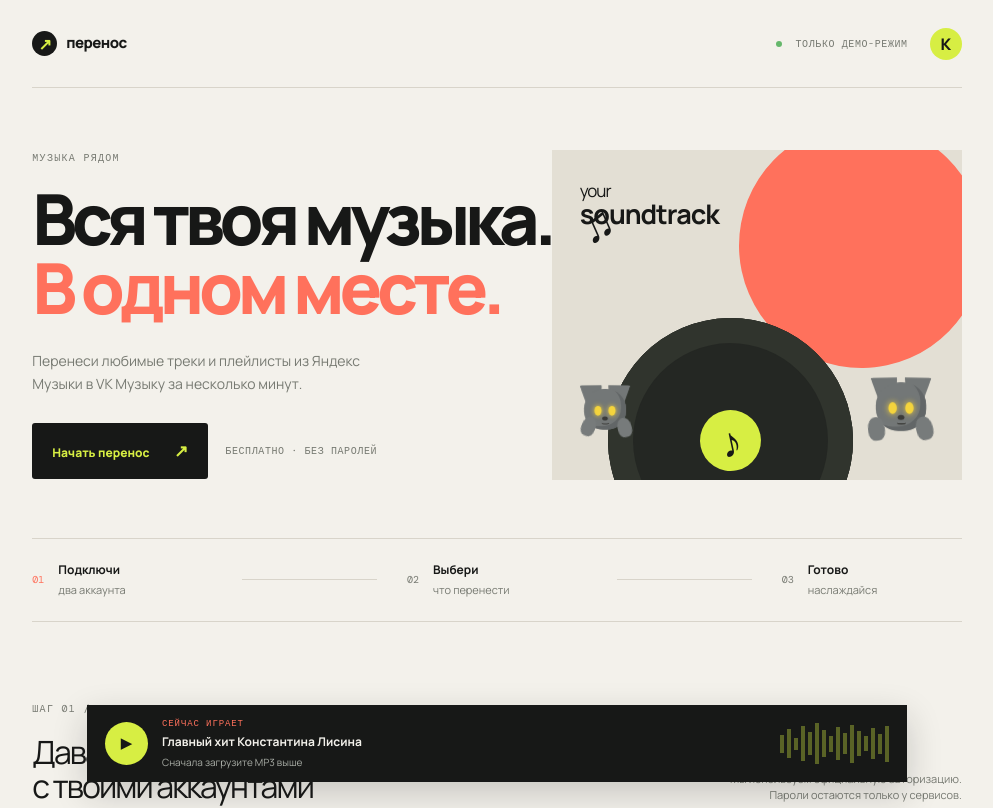
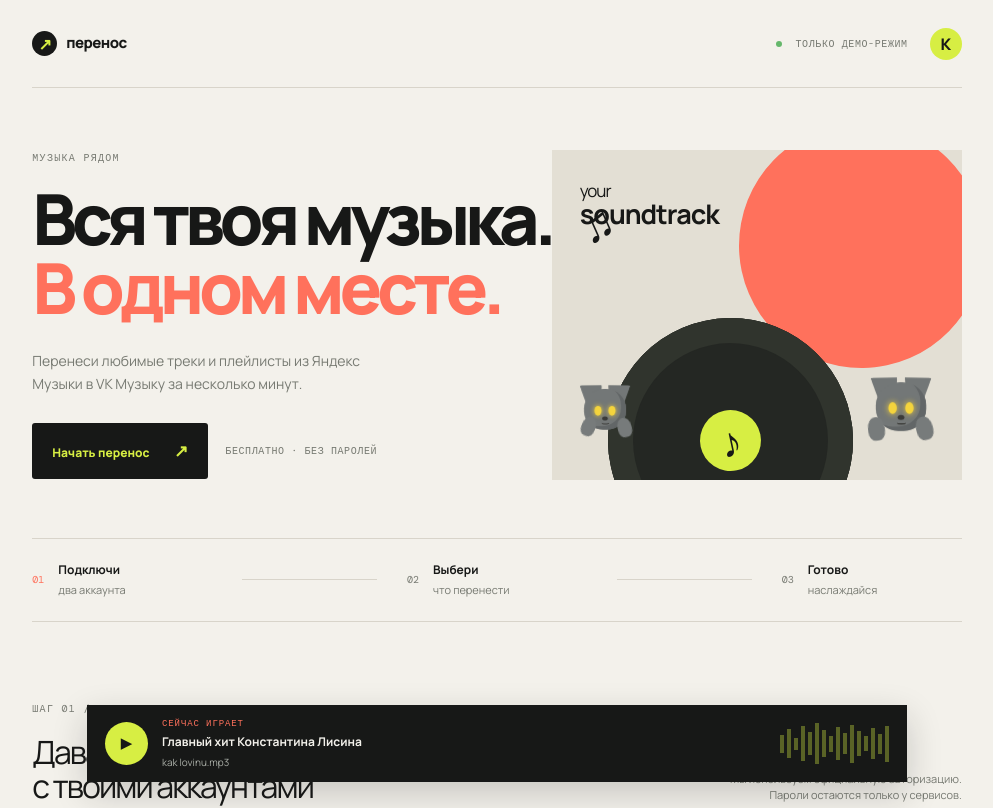
Before and after one commit to lisinkot-alt/yandex-vk-music-migrator, a Next.js app: page / in a window 1280 px wide. Shown: the top 808 px of the page, without its empty margins (143-1136 px from the left). Built offline with nearby package versions, Linux system fonts and the light colour scheme; no server answers.

Commit message:
Bundle default hit in player

```diff
--- a/src/app/page.tsx
+++ b/src/app/page.tsx
@@ -17,7 +17,7 @@
   const [importedCount, setImportedCount] = useState<number | null>(null);
   const [isImporting, setIsImporting] = useState(false);
   const [playerFile, setPlayerFile] = useState<File | null>(null);
-  const [playerUrl, setPlayerUrl] = useState("");
+  const [playerUrl, setPlayerUrl] = useState("/kak%20lovinu.mp3");
   const [isPlaying, setIsPlaying] = useState(false);
   const playerRef = useRef<HTMLAudioElement>(null);
   const playerUrlRef = useRef("");
@@ -134,7 +134,7 @@
       <section className="library-section"><div className="section-heading compact"><div><p className="eyebrow">ШАГ 02 / ЗАГРУЖЕННАЯ БИБЛИОТЕКА</p><h2>Что переносим?</h2></div><span className="selected-count">{importedTracks.length} треков к импорту</span></div><div className="library-layout"><div className="uploaded-summary"><div className="uploaded-summary-icon">♪</div><strong>{importedTracks.length ? "Файлы готовы" : "Файлы ещё не загружены"}</strong><small>{importedTracks.length ? `${importedTracks.length} MP3 будут подготовлены для VK` : "Загрузите MP3 в блоке выше"}</small><div className="uploaded-status">{importedTracks.length ? "✓ список прочитан" : "○ ожидает загрузки"}</div></div><div className="preview"><div className="preview-top"><span>СПИСОК ТРЕКОВ</span><span className="live-dot">● к импорту: {importedTracks.length}</span></div>{importedTracks.length ? importedTracks.map((track, index) => <div className="song" key={`${track.artist}-${track.title}-${index}`}><span className="song-number">{String(index + 1).padStart(2, "0")}</span><span className={`song-thumb thumb-${index % 3}`} /><span className="song-title"><strong>{track.title}</strong><small>{track.artist}</small></span><span className="song-time">MP3</span></div>) : <div className="empty-tracks">Здесь появится список исполнителей и названий из загруженных MP3.</div>}</div></div></section>
       <section className="migration-bar"><div><p className="eyebrow">ПЕРЕНОС В VK</p><h2>{importError ? "VK заблокировал импорт" : progress === 100 ? "Импорт завершён" : "Добавить треки в VK"}</h2><p className="notice" aria-live="polite">{notice}</p></div><div className="migration-action"><div className="progress-track"><span style={{ width: `${progress}%` }} /></div><button className="primary-button" onClick={startMigration} disabled={isImporting || !importedTracks.length}>{isImporting ? "Обрабатываем..." : progress === 100 || importError ? "Повторить импорт" : "Запустить импорт"} <span>→</span></button></div></section>
       <footer><span>перенос · 2026</span><span>Сделано для тех, кто любит музыку</span><span>Данные защищены</span></footer>
-      <section className={`bottom-player ${isPlaying ? "playing" : ""}`} aria-label="Аудиоплеер"><button className="player-play" onClick={togglePlayer} aria-label={isPlaying ? "Пауза" : "Воспроизвести"}>{isPlaying ? "Ⅱ" : "▶"}</button><div className="player-meta"><span className="player-kicker">СЕЙЧАС ИГРАЕТ</span><strong>Главный хит Константина Лисина</strong><small>{playerFile?.name ?? "Сначала загрузите MP3 выше"}</small></div><div className="equalizer" aria-hidden="true">{[18, 29, 12, 35, 23, 41, 27, 16, 33, 21, 38, 25, 15, 31, 20, 36].map((height, index) => <i key={index} style={{ height: `${height}px`, animationDelay: `${index * 55}ms` }} />)}</div><audio ref={playerRef} src={playerUrl} onPlay={() => setIsPlaying(true)} onPause={() => setIsPlaying(false)} onEnded={() => setIsPlaying(false)} /></section>
+      <section className={`bottom-player ${isPlaying ? "playing" : ""}`} aria-label="Аудиоплеер"><button className="player-play" onClick={togglePlayer} aria-label={isPlaying ? "Пауза" : "Воспроизвести"}>{isPlaying ? "Ⅱ" : "▶"}</button><div className="player-meta"><span className="player-kicker">СЕЙЧАС ИГРАЕТ</span><strong>Главный хит Константина Лисина</strong><small>{playerFile?.name ?? "kak lovinu.mp3"}</small></div><div className="equalizer" aria-hidden="true">{[18, 29, 12, 35, 23, 41, 27, 16, 33, 21, 38, 25, 15, 31, 20, 36].map((height, index) => <i key={index} style={{ height: `${height}px`, animationDelay: `${index * 55}ms` }} />)}</div><audio ref={playerRef} src={playerUrl} onPlay={() => setIsPlaying(true)} onPause={() => setIsPlaying(false)} onEnded={() => setIsPlaying(false)} /></section>
     </main>
   );
 }
```
Also changed, not shown: 1 other file (tests, documents, lock files or other folders).
